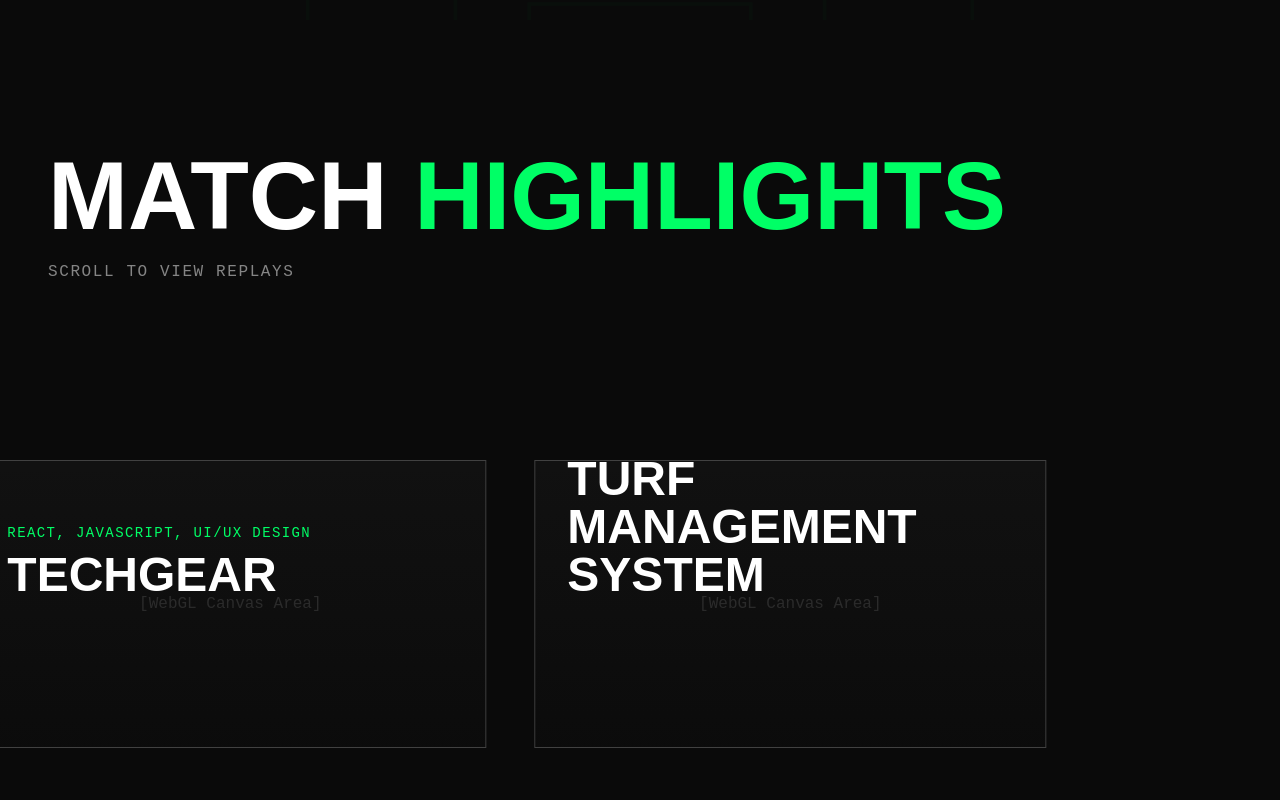
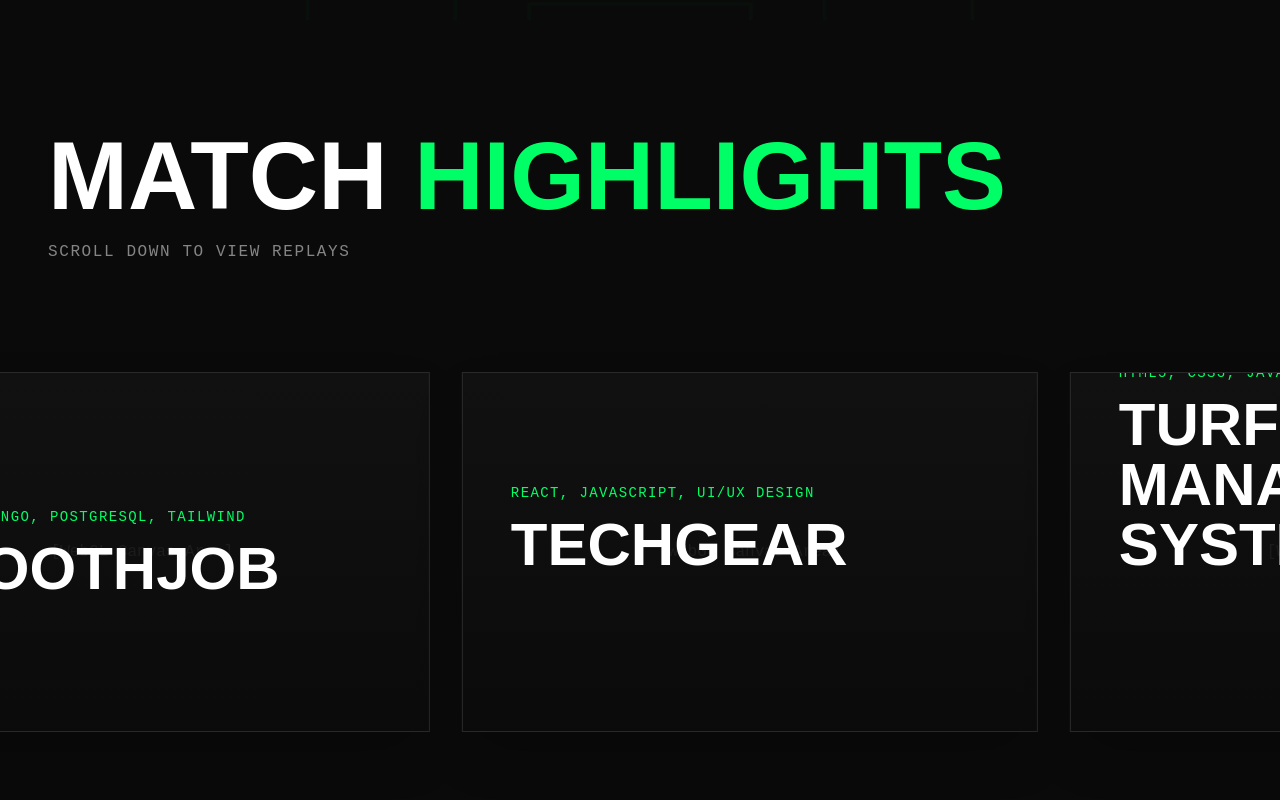
Before and after one commit to Sreeee4/Sree-Portfolio, a React (Vite) app: page / in a window 1280 px wide. Shown: the part 780-1580 px from the top of the page. Built offline with nearby package versions, Linux system fonts and the light colour scheme.

Commit message:
Restore sticky horizontal scroll for projects

```diff
--- a/src/components/Projects.tsx
+++ b/src/components/Projects.tsx
@@ -31,61 +31,62 @@ export default function Projects() {
 
   const { scrollYProgress } = useScroll({
     target: containerRef,
-    offset: ["start end", "end start"]
+    offset: ["start start", "end end"]
   });
 
-  const x = useTransform(scrollYProgress, [0, 1], ["0%", "-50%"]);
+  const x = useTransform(scrollYProgress, [0, 1], ["0%", "-60%"]);
 
   return (
-    <section id="projects" ref={containerRef} className="py-32 bg-pitch-dark relative overflow-hidden min-h-screen flex flex-col justify-center">
-      <div className="px-6 md:px-12 mb-20 relative z-10">
+    <section id="projects" ref={containerRef} className="h-[300vh] bg-pitch-dark relative">
+      <div className="sticky top-0 h-screen overflow-hidden flex flex-col justify-center pt-20">
+        <div className="px-6 md:px-12 mb-12 relative z-10">
           <motion.h2
-          initial={{ opacity: 0, x: -50 }}
-          whileInView={{ opacity: 1, x: 0 }}
+            initial={{ opacity: 0, y: 50 }}
+            whileInView={{ opacity: 1, y: 0 }}
             viewport={{ once: true }}
             transition={{ duration: 0.8 }}
             className="text-5xl md:text-8xl font-display font-black text-white uppercase"
           >
             Match <span className="text-pitch-neon">Highlights</span>
           </motion.h2>
-        <p className="text-pitch-line/50 font-mono mt-4 uppercase tracking-widest">Scroll to view replays</p>
+          <p className="text-pitch-line/50 font-mono mt-4 uppercase tracking-widest">Scroll down to view replays</p>
         </div>
 
         <div className="relative h-[60vh] flex items-center">
           <motion.div
             style={{ x }}
-          className="flex gap-12 px-6 md:px-12 absolute left-0"
+            className="flex gap-8 px-6 md:px-12 absolute left-0"
           >
             {projects.map((project, index) => (
               <div
                 key={index}
-              className="w-[85vw] md:w-[60vw] lg:w-[40vw] flex-shrink-0 group interactive relative"
+                className="w-[85vw] md:w-[60vw] lg:w-[45vw] flex-shrink-0 group interactive relative"
               >
-              <div className="relative aspect-video bg-pitch-light border border-pitch-line/20 overflow-hidden">
-                <div className="absolute inset-0 bg-gradient-to-t from-pitch-dark to-transparent opacity-80 z-10 transition-opacity group-hover:opacity-60"></div>
+                <div className="relative aspect-[16/10] bg-pitch-light border border-pitch-line/10 overflow-hidden shadow-2xl transition-all duration-500 hover:border-pitch-neon/50">
+                  <div className="absolute inset-0 bg-gradient-to-t from-pitch-dark via-pitch-dark/50 to-transparent opacity-90 z-10 transition-opacity duration-500 group-hover:opacity-70"></div>
 
                   {/* Placeholder for future WebGL effect */}
-                <div className="absolute inset-0 flex items-center justify-center font-mono text-pitch-line/20 z-0">
+                  <div className="absolute inset-0 flex items-center justify-center font-mono text-pitch-line/10 z-0">
                     [WebGL Canvas Area]
                   </div>
 
-                <div className="absolute bottom-0 left-0 w-full p-8 z-20 translate-y-4 group-hover:translate-y-0 transition-transform duration-300">
-                  <span className="text-pitch-neon font-mono text-sm uppercase tracking-widest mb-2 block">
+                  <div className="absolute bottom-0 left-0 w-full p-8 md:p-12 z-20 translate-y-8 group-hover:translate-y-0 transition-transform duration-500">
+                    <span className="text-pitch-neon font-mono text-xs md:text-sm uppercase tracking-widest mb-3 block">
                       {project.tech}
                     </span>
-                  <h3 className="text-3xl md:text-5xl font-display font-black text-white uppercase mb-4">
+                    <h3 className="text-3xl md:text-6xl font-display font-black text-white uppercase mb-4 leading-none">
                       {project.title}
                     </h3>
-                  <p className="text-pitch-line/80 font-light mb-6 opacity-0 group-hover:opacity-100 transition-opacity duration-300 delay-100">
+                    <p className="text-pitch-line/70 font-light mb-8 max-w-lg opacity-0 group-hover:opacity-100 transition-opacity duration-500 delay-100">
                       {project.description}
                     </p>
 
-                  <div className="flex gap-4 opacity-0 group-hover:opacity-100 transition-opacity duration-300 delay-200">
-                    <a href={project.link} target="_blank" rel="noreferrer" className="flex items-center gap-2 text-white hover:text-pitch-neon transition-colors font-mono uppercase text-sm">
-                      <ExternalLink size={16} /> View Match
+                    <div className="flex gap-6 opacity-0 group-hover:opacity-100 transition-opacity duration-500 delay-200">
+                      <a href={project.link} target="_blank" rel="noreferrer" className="flex items-center gap-2 text-white hover:text-pitch-neon transition-colors font-mono uppercase text-sm tracking-wider">
+                        <ExternalLink size={18} /> View Match
                       </a>
-                    <a href={project.github} target="_blank" rel="noreferrer" className="flex items-center gap-2 text-white hover:text-pitch-blue transition-colors font-mono uppercase text-sm">
-                      <GitBranch size={16} /> Source
+                      <a href={project.github} target="_blank" rel="noreferrer" className="flex items-center gap-2 text-white hover:text-pitch-blue transition-colors font-mono uppercase text-sm tracking-wider">
+                        <GitBranch size={18} /> Source
                       </a>
                     </div>
                   </div>
@@ -94,6 +95,7 @@ export default function Projects() {
             ))}
           </motion.div>
         </div>
+      </div>
     </section>
   );
 }
```
Lines whose indentation alone changed are shown as unchanged.
